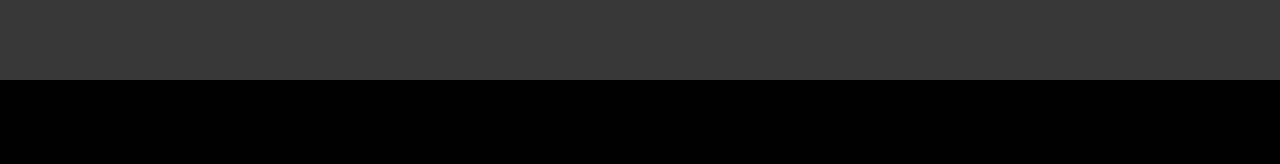
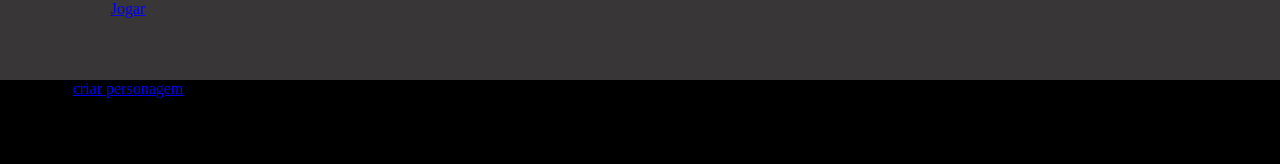
Before and after one commit to EdgarFaial/SISTEMA-RPG, a plain HTML site: page index.html in a window 1280 px wide. Drawn offline with Linux system fonts and the light colour scheme.

Commit message:
Add navigation links in the header
Added navigation links to the header.

```diff
--- a/index.html
+++ b/index.html
@@ -7,6 +7,9 @@
 
 </head>
 <body>
-    <header></header>
+    <header>
+         <a href="#">Jogar</a>
+        <a href="#">criar personagem</a>
+    </header>
 </body>
 </html>
```
